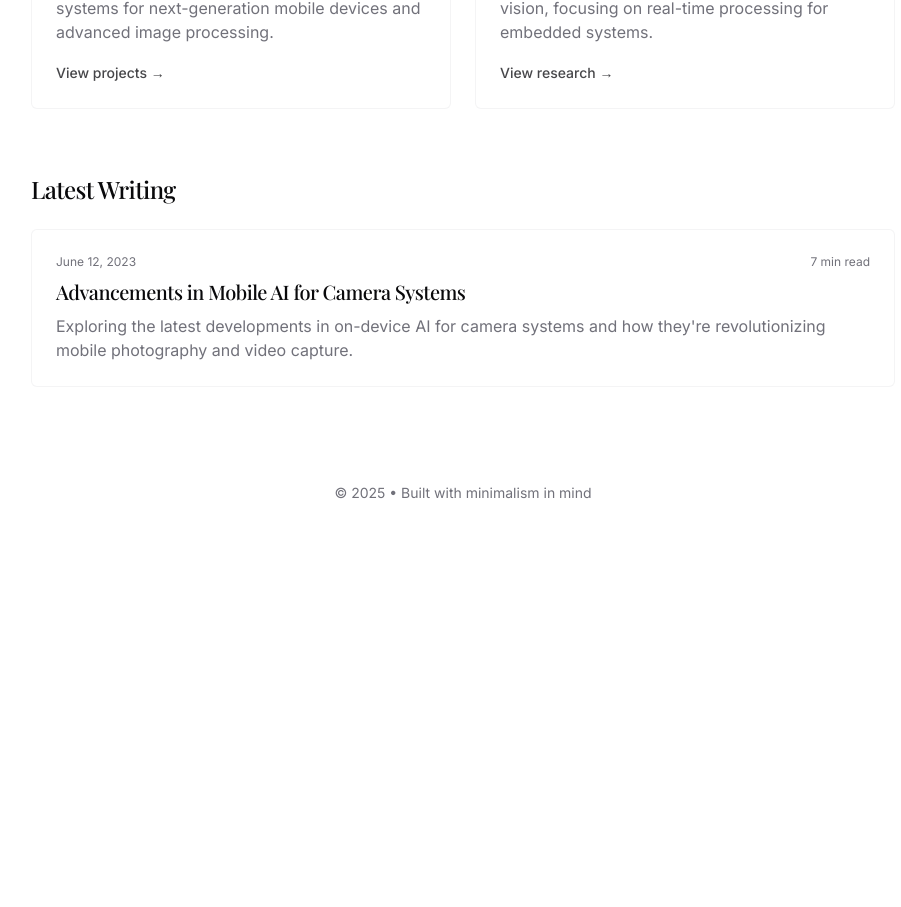
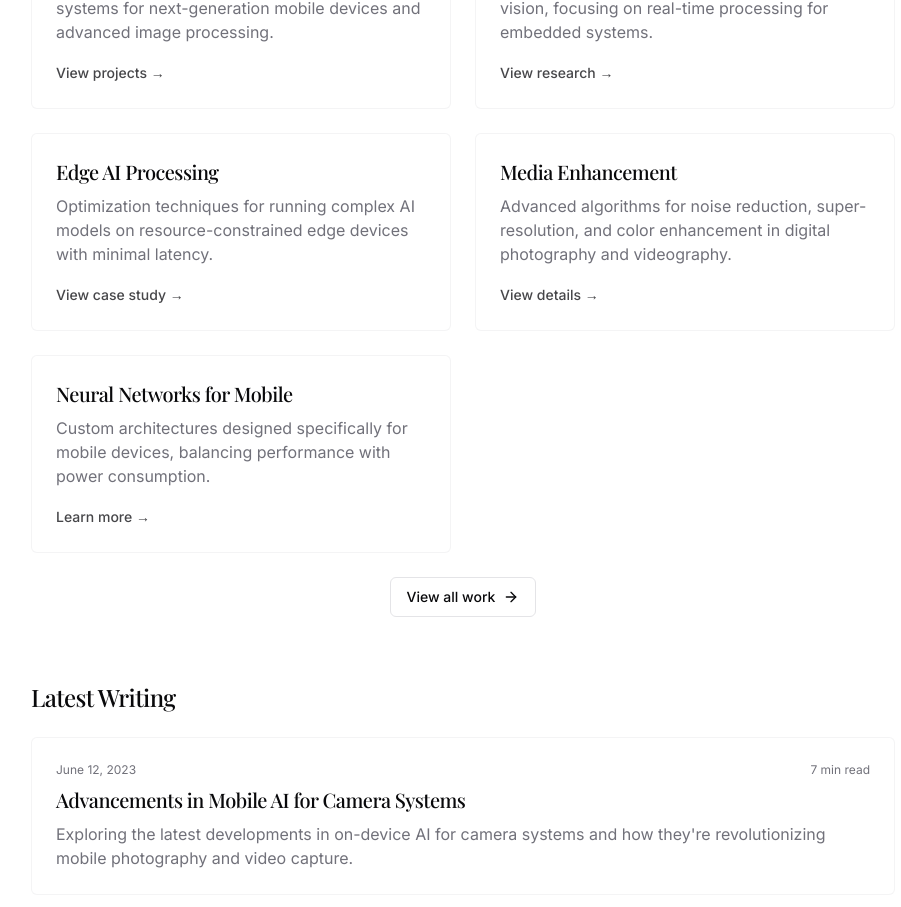
Before and after one commit to Mrinallcx/simple-notes-portfolio-62, a React (Vite) app: page / in a window 1280 px wide. Shown: the part 931-1838 px from the top of the page, without its empty margins (177-1078 px from the left). Before the commit the page ends 1466 px from the top, so only its background shows below. Built offline with nearby package versions, Linux system fonts and the light colour scheme.

Commit message:
Add more sections to page
Add three more sections and a view more option.

```diff
--- a/src/pages/Index.tsx
+++ b/src/pages/Index.tsx
@@ -1,6 +1,10 @@
+
 import React from "react";
 import Layout from "../components/Layout";
 import { Link } from "react-router-dom";
+import { ArrowRight } from "lucide-react";
+import { Button } from "@/components/ui/button";
+
 const Index = () => {
   return <Layout>
       <section className="space-y-8 animate-fade-in">
@@ -45,6 +49,29 @@ const Index = () => {
               <p className="text-muted-foreground mb-4">Publications and patents in the field of computer vision, focusing on real-time processing for embedded systems.</p>
               <Link to="/portfolio" className="text-primary/80 hover:text-primary font-medium text-sm">View research →</Link>
             </div>
+            <div className="p-6 rounded-md border border-border/40 bg-card card-hover">
+              <h3 className="text-xl font-medium mb-2">Edge AI Processing</h3>
+              <p className="text-muted-foreground mb-4">Optimization techniques for running complex AI models on resource-constrained edge devices with minimal latency.</p>
+              <Link to="/portfolio" className="text-primary/80 hover:text-primary font-medium text-sm">View case study →</Link>
+            </div>
+            <div className="p-6 rounded-md border border-border/40 bg-card card-hover">
+              <h3 className="text-xl font-medium mb-2">Media Enhancement</h3>
+              <p className="text-muted-foreground mb-4">Advanced algorithms for noise reduction, super-resolution, and color enhancement in digital photography and videography.</p>
+              <Link to="/portfolio" className="text-primary/80 hover:text-primary font-medium text-sm">View details →</Link>
+            </div>
+            <div className="p-6 rounded-md border border-border/40 bg-card card-hover">
+              <h3 className="text-xl font-medium mb-2">Neural Networks for Mobile</h3>
+              <p className="text-muted-foreground mb-4">Custom architectures designed specifically for mobile devices, balancing performance with power consumption.</p>
+              <Link to="/portfolio" className="text-primary/80 hover:text-primary font-medium text-sm">Learn more →</Link>
+            </div>
+          </div>
+          <div className="mt-6 text-center">
+            <Button variant="outline" asChild className="gap-2">
+              <Link to="/portfolio">
+                View all work
+                <ArrowRight className="h-4 w-4" />
+              </Link>
+            </Button>
           </div>
         </div>
 
```
